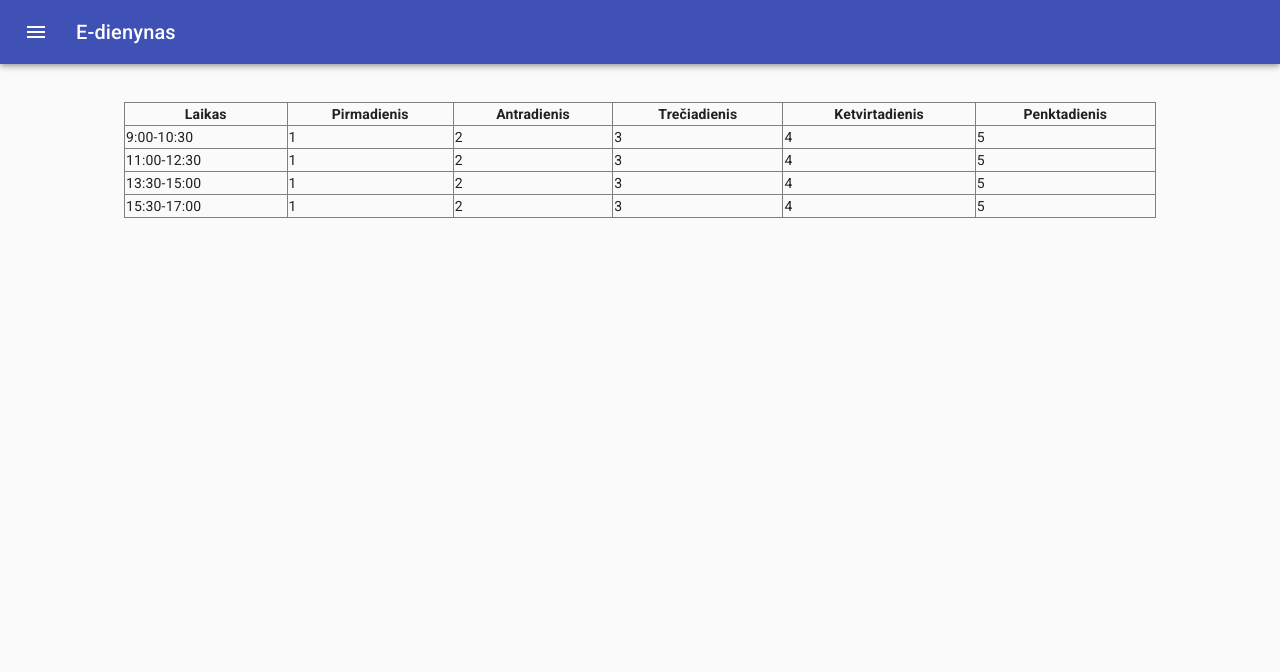
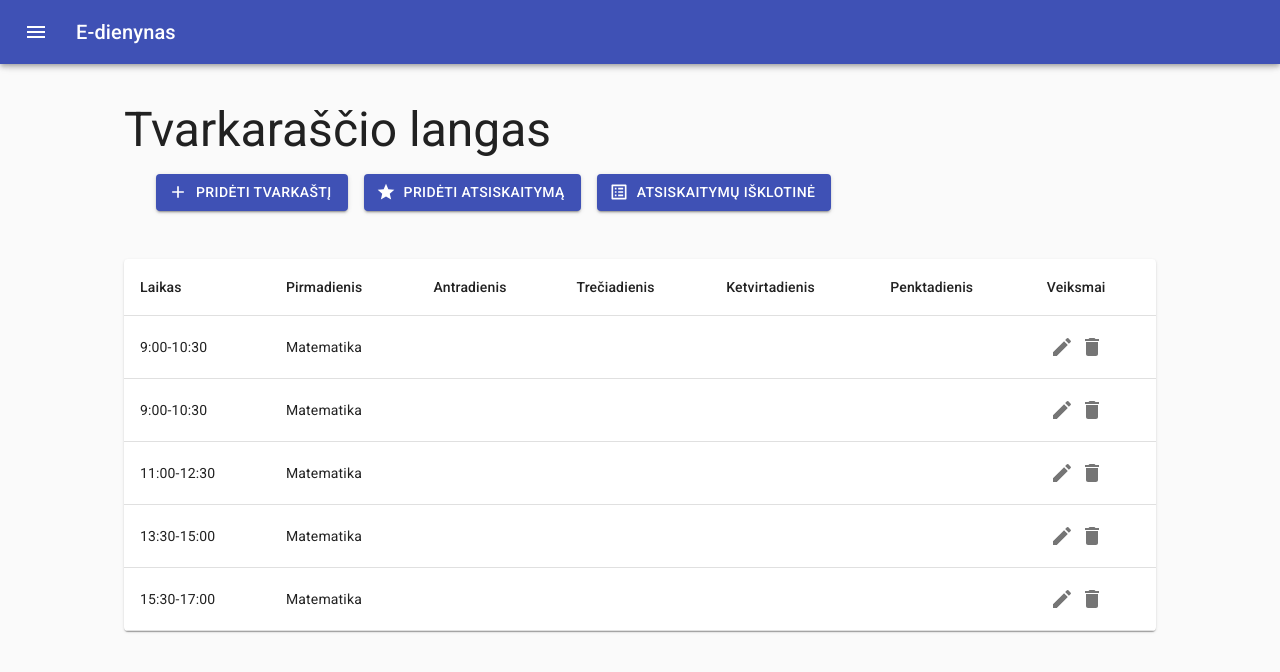
Before and after one commit to benasmi/ISTamo2020, a React (Create React App) app: page /app/schedule in a window 1280 px wide. Shown: the top 672 px of the page. Built offline with nearby package versions, Linux system fonts and the light colour scheme; sample sign-in values are in the browser's storage.

Commit message:
Schedule

```diff
--- a/src/App.js
+++ b/src/App.js
@@ -36,6 +36,10 @@ import EditNewMarkPage from "./pages/EditNewMarkPage";
 import CreateNewMarkPage from "./pages/CreateNewMarkPage";
 import CalculateAverageReportPage from "./pages/CalculateAverageReportPage";
 import RatingsPage from "./pages/RatingsPage";
+import ScheduleEditPage from "./pages/ScheduleEditPage";
+import ScheduleAddPage from "./pages/ScheduleAddPage";
+import ScheduleAddTest from "./pages/ScheduleAddTest";
+import ScheduleReportPage from "./pages/ScheduleReportPage";
 const drawerWidth = 240;
 
 const useStyles = makeStyles((theme) => ({
@@ -191,9 +195,17 @@ export default function App() {
                     <Route path="/app/news/create" component={CreateNewsPage} />
                     <Route exact path="/app/news/:id" component={EditNewsPage} />
                     <Route path="/app/adduser" component={AddUserPage} />
+
+                    <Route exact path="/app/schedule" component={SchedulePage} />
+                    <Route exact path="/app/schedule/create" component={ScheduleAddPage} />
+                    <Route exact path="/app/schedule/test" component={ScheduleAddTest} />
+                    <Route exact path="/app/schedule/report" component={ScheduleReportPage} />
+                    <Route exact path="/app/schedule/:id" component={ScheduleEditPage} />
+
                     <Route path="/app/schedule" component={SchedulePage} />
                     <Route path="/app/edit/:id" component={EditUserPage} />
                     <Route path="/app/reportsheet" component={ReportSheetPage} />
+
                     <Route exact path="/app/marks/average" component={CalculateAverageReportPage} />
                     <Route exact path="/app/marks/ratings" component={RatingsPage} />
                     <Route exact path="/app/marks/create" component={CreateNewMarkPage} />
--- /dev/null
+++ b/src/data/ScheduleData.json
@@ -0,0 +1,42 @@
+
+[{
+  "time": "9:00-10:30",
+  "mon": "Matematika",
+  "tue": "",
+  "wed": "",
+  "thu": "",
+  "fri": ""
+},
+  {
+    "time": "9:00-10:30",
+    "mon": "Matematika",
+    "tue": "",
+    "wed": "",
+    "thu": "",
+    "fri": ""
+  },
+  {
+    "time": "11:00-12:30",
+    "mon": "Matematika",
+    "tue": "",
+    "wed": "",
+    "thu": "",
+    "fri": ""
+  },
+  {
+    "time": "13:30-15:00",
+    "mon": "Matematika",
+    "tue": "",
+    "wed": "",
+    "thu": "",
+    "fri": ""
+  },
+  {
+    "time": "15:30-17:00",
+    "mon": "Matematika",
+    "tue": "",
+    "wed": "",
+    "thu": "",
+    "fri": ""
+  }
+]
--- /dev/null
+++ b/src/pages/ScheduleAddPage.js
@@ -0,0 +1,10 @@
+import React from 'react'
+
+
+export default function ScheduleAddPage(){
+    return (
+        <div>
+            Naujo tvarkaraščio pridėjimo langas
+        </div>
+    )
+}
--- /dev/null
+++ b/src/pages/ScheduleAddTest.js
@@ -0,0 +1,10 @@
+import React from 'react'
+
+
+export default function ScheduleAddTest(){
+    return (
+        <div>
+            Atsiskaitymo pridėjimo langas
+        </div>
+    )
+}
--- /dev/null
+++ b/src/pages/ScheduleEditPage.js
@@ -0,0 +1,10 @@
+import React from 'react'
+
+
+export default function ScheduleEditPage(){
+    return (
+        <div>
+            Keisti tvarkaraštį
+        </div>
+    )
+}
--- a/src/pages/SchedulePage.js
+++ b/src/pages/SchedulePage.js
@@ -1,30 +1,84 @@
-import React from 'react'
+import React, {useState} from 'react'
 import Table from '@material-ui/core/Table';
-
+import {GenericTable} from "../components/GenericTable";
+import ScheduleData from '../data/ScheduleData.json'
+import Typography from "@material-ui/core/Typography";
+import Button from "@material-ui/core/Button";
+import AddIcon from "@material-ui/icons/Add";
+import GradeIcon from "@material-ui/icons/Grade";
+import ListAltIcon from "@material-ui/icons/ListAlt";
+import {useHistory} from "react-router-dom";
 
 
 
 
 export default function SchedulePage(){
+    let history = useHistory();
 
-
+    const [scheduleDate, setScheduleData] = useState(ScheduleData)
+    const tableHeader = [
+        {id: "time", label: "Laikas"},
+        {id: "mon", label: "Pirmadienis"},
+        {id: "tue", label: "Antradienis"},
+        {id: "wed", label: "Trečiadienis"},
+        {id: "thu", label: "Ketvirtadienis"},
+        {id: "fri", label: "Penktadienis"}
+    ]
 
 
     return (
+            <>
+                <div>
+                    <Typography variant={'h3'}>
+                        Tvarkaraščio langas
+                    </Typography>
+                    <div style={{padding: 16}}>
+                        <Button
+                            style={{marginLeft: 16}}
+                            variant={'contained'}
+                            startIcon={<AddIcon/>}
+                            color='primary'
+                            onClick={()=>{
+                                history.push('/app/schedule/create')
+                            }}>
+                            Pridėti tvarkaštį
+                        </Button>
+                        <Button
+                            style={{marginLeft: 16}}
+                            variant={'contained'}
+                            startIcon={<GradeIcon/>}
+                            color='primary'
+                            onClick={()=>{
+                                history.push('/app/schedule/test')
+                            }}>
+                            Pridėti atsiskaitymą
+                        </Button>
+                        <Button
+                            style={{marginLeft: 16}}
+                            variant={'contained'}
+                            startIcon={<ListAltIcon/>}
+                            color='primary'
+                            onClick={()=>{
+                                history.push('/app/schedule/report')
+                            }}>
+                            Atsiskaitymų išklotinė
+                        </Button>
+                    </div>
 
-          <div >
-
-            <Table border="1px">
-                <tr>  <th>Laikas</th> <th>Pirmadienis</th> <th>Antradienis</th> <th>Trečiadienis</th> <th>Ketvirtadienis</th> <th>Penktadienis</th>  </tr>
-                <tr>  <td>9:00-10:30</td> <td>1</td> <td>2</td> <td>3</td> <td>4</td> <td>5</td> </tr>
-                <tr>  <td>11:00-12:30</td> <td>1</td> <td>2</td> <td>3</td> <td>4</td> <td>5</td> </tr>
-                <tr>  <td>13:30-15:00</td> <td>1</td> <td>2</td> <td>3</td> <td>4</td> <td>5</td> </tr>
-                <tr>  <td>15:30-17:00</td> <td>1</td> <td>2</td> <td>3</td> <td>4</td> <td>5</td> </tr>
-            </Table>
+                </div>
 
 
-
+          <div style={{marginTop: 32}}>
+              <GenericTable
+                  header={tableHeader}
+                  data={scheduleDate}
+                  handleUpdate={()=>{
+                      history.push('/app/schedule/1')
+                  }}
+                  handleRemove={()=>{}}
+              />
           </div>
+                </>
 
       );
 
--- /dev/null
+++ b/src/pages/ScheduleReportPage.js
@@ -0,0 +1,10 @@
+import React from 'react'
+
+
+export default function ScheduleReportPage(){
+    return (
+        <div>
+            Atsiskaitymų išklotinės langas
+        </div>
+    )
+}
```
